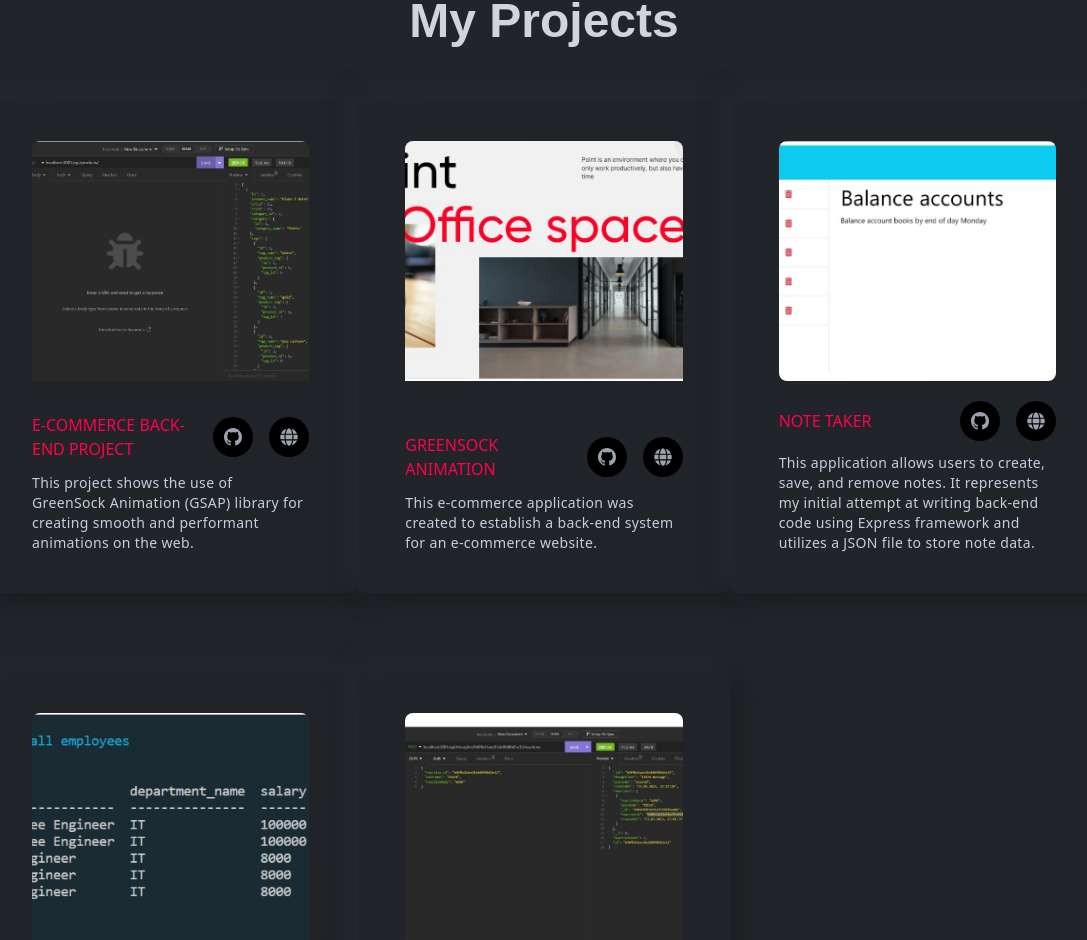
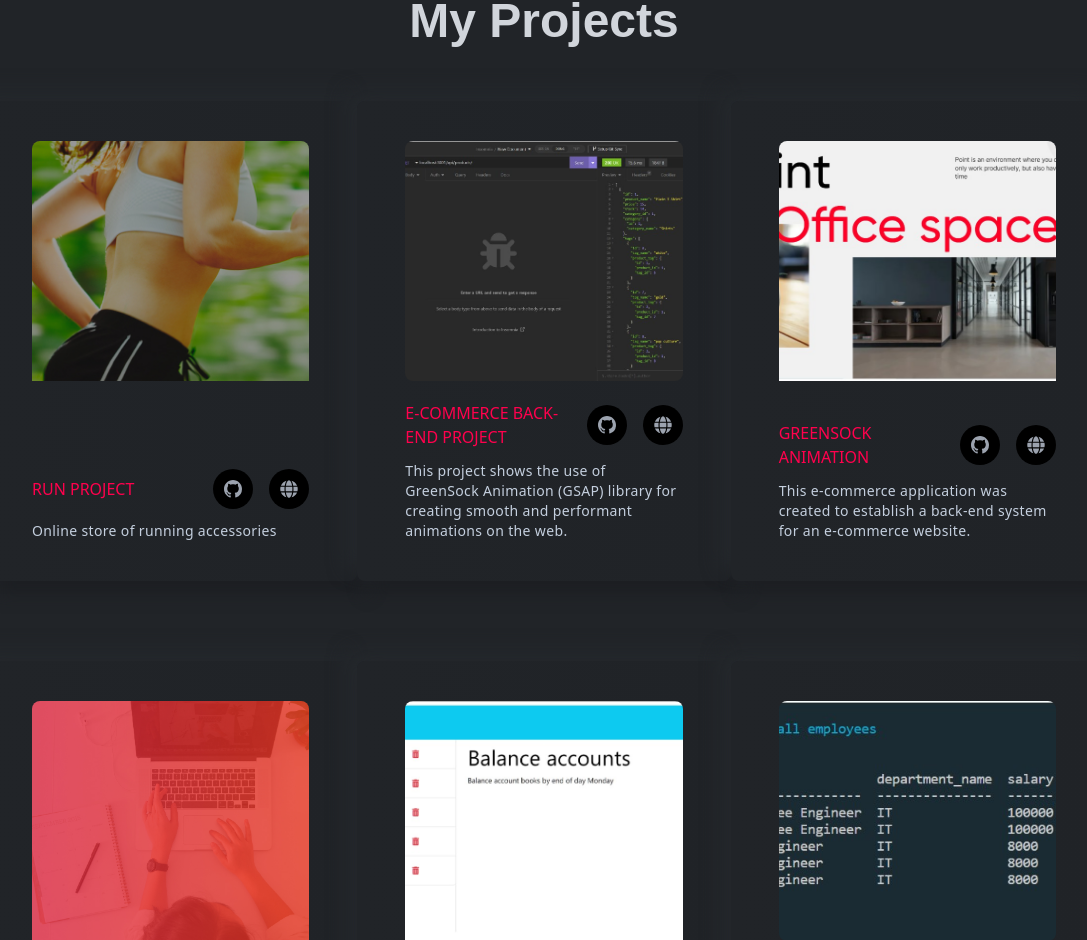
Before and after one commit to DariaBatiuk/My-react-portfolio, a React (Create React App) app: page / in a window 1280 px wide. Shown: the part 1860-2800 px from the top of the page, without its empty margins (96-1183 px from the left). Built offline with nearby package versions, Linux system fonts and the light colour scheme; a web font is replaced by a local one.

Commit message:
added 2 projects

```diff
--- a/src/components/projects/projects.js
+++ b/src/components/projects/projects.js
@@ -1,7 +1,7 @@
 import React from "react";
 import ProjectCard from "./projectCard";
 import Title from "../layouts/title";
-import {ecommerce, greenSock, noteTaker, employeeTracker, network} from "../../assets/index";
+import {ecommerce, greenSock, noteTaker, employeeTracker, network, pulse, cloudbudget} from "../../assets/index";
 
 const Project = () => {
   return (
@@ -14,6 +14,13 @@ const Project = () => {
       </div>
       <div className="grid grid-cols-1 md:grid-cols-2 xl:grid-cols-3 gap:6vxl:gap-10">
 
+			<ProjectCard
+						title="Run project"
+						des="Online store of running accessories"
+						src={pulse}
+						githubLink ="https://github.com/DariaBatiuk/Run-project"
+						websiteLink = "https://dariabatiuk.github.io/Run-project/"
+						/>
         <ProjectCard
 						title="E-commerce Back-End Project"
 						des="This project shows the use of GreenSock Animation (GSAP) library for creating smooth and performant animations on the web."
@@ -27,6 +34,13 @@ const Project = () => {
 						src={greenSock}
 						githubLink ="https://github.com/DariaBatiuk/GreenSock-animation-project"
 						websiteLink = "https://dariabatiuk.github.io/GreenSock-animation-project/"
+						/>
+						   <ProjectCard
+						title="Landing Page for business"
+						des="Landing page for business company"
+						src={cloudbudget}
+						githubLink ="https://github.com/DariaBatiuk/Page-CloudBudget"
+						websiteLink = "https://dariabatiuk.github.io/Page-CloudBudget/"
 						/>
         <ProjectCard
 						title="Note Taker"
```
Also changed, not shown: src/assets/images/nb-project-tracker.jpg (added).
